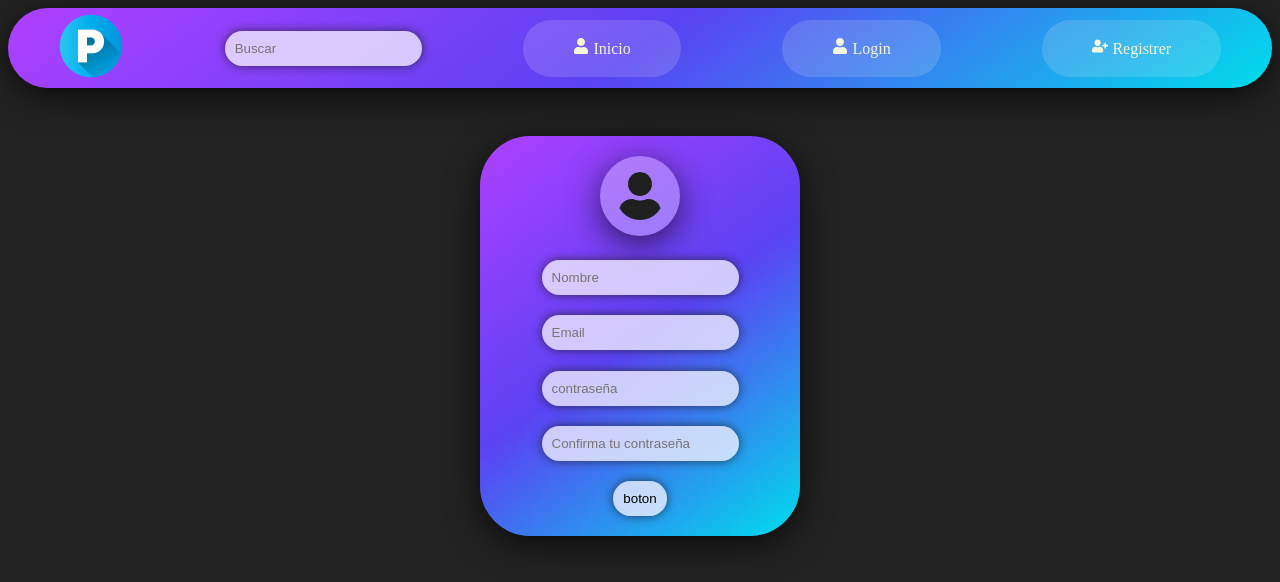
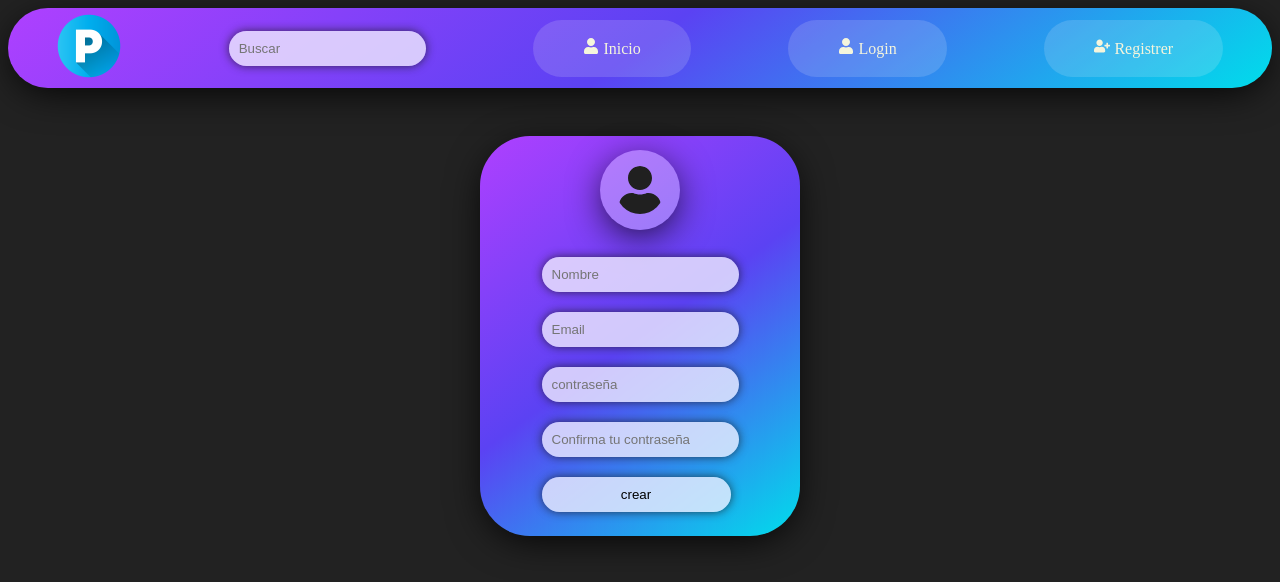
Before and after one commit to FernandADaye/frontPelis-F, a React (Vite) app in the folder Peliculas/: page /register in a window 1280 px wide. Shown: the top 582 px of the page. Built offline with nearby package versions, Linux system fonts and the light colour scheme.

Commit message:
register listo

```diff
--- a/Peliculas/src/index.css
+++ b/Peliculas/src/index.css
@@ -90,6 +90,8 @@ body{
     border-radius: 20px;
     box-shadow: 0 0 10px rgba(26, 25, 25, 0.747);
     transition: 1s;
+    margin: 10px;
+
 }
 .contenedorB:hover{
     transition: 1s;
@@ -105,18 +107,22 @@ body{
 
 .contenedorBt{
     border: none;
-    padding: 40px;
-    padding-left: 50px;
-    border: none;
     outline: none;
+    width: 189px;
     background-color: rgba(245, 242, 255, 0.767);
     padding: 10px;
     border-radius: 20px;
     box-shadow: 0 0 10px rgba(26, 25, 25, 0.747);
     transition: 1s;
+    margin: 10px;
 }
 .contenedorBt:hover{
     -webkit-box-shadow: 0px 0px 76px -4px rgba(0,0,0,1);
     -moz-box-shadow: 0px 0px 76px -4px rgba(0,0,0,1);
     box-shadow: 0px 0px 76px -4px rgba(0,0,0,1);
 }
+.formRegister{
+    justify-content: center;
+    justify-content: space-between;
+    align-items: center;
+}
--- a/Peliculas/src/pages/Register.jsx
+++ b/Peliculas/src/pages/Register.jsx
@@ -1,5 +1,5 @@
 import { FaUser } from "react-icons/fa";
-import { useState, useEffect } from "react";
+import { useState,  } from "react";
 
 
 
@@ -13,7 +13,9 @@ const Register = () => {
 
   const {name, email, password, password2} = fromData
 
-
+  const onSubmit= (e)=>{
+    e.preventDefault()
+  }
 
 
   const onChange = (e)=>{
@@ -31,6 +33,7 @@ const Register = () => {
       <div className="contenedorL">
       <FaUser className="registerUserL"/>
       </div>
+<form onSubmit={onSubmit} className="formRegister">
 {/* nombre */}
         <div><input
         type="text"
@@ -68,10 +71,14 @@ const Register = () => {
         placeholder="Confirma tu contraseña"
         onChange={onChange}/> </div>
 {/* botón */}
-      <div><input
-      type="button"
-      className="contenedorBt"
-      value="boton" /></div>
+      <div>
+        <button type='submit' className="contenedorBt"
+>
+          crear
+        </button>
+
+      </div>
+      </form>
     </div>
 </>
   )
```
